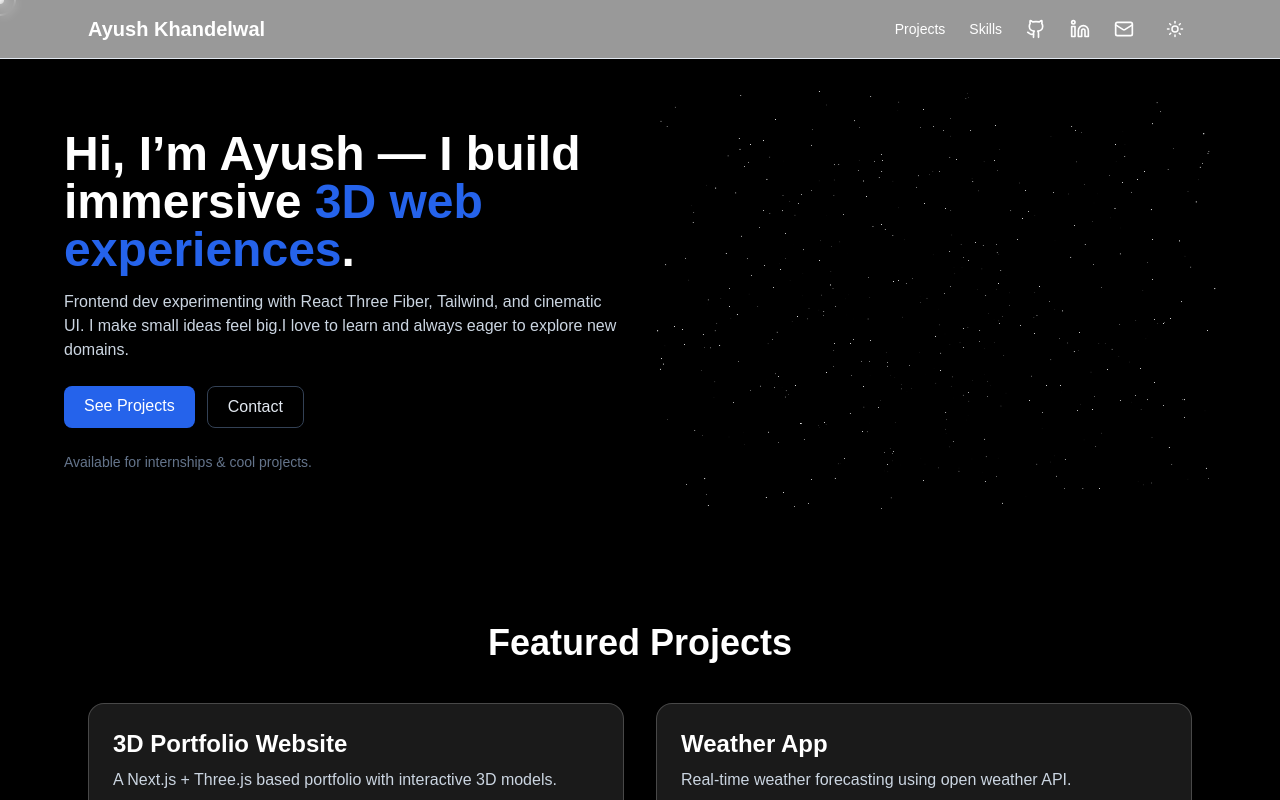
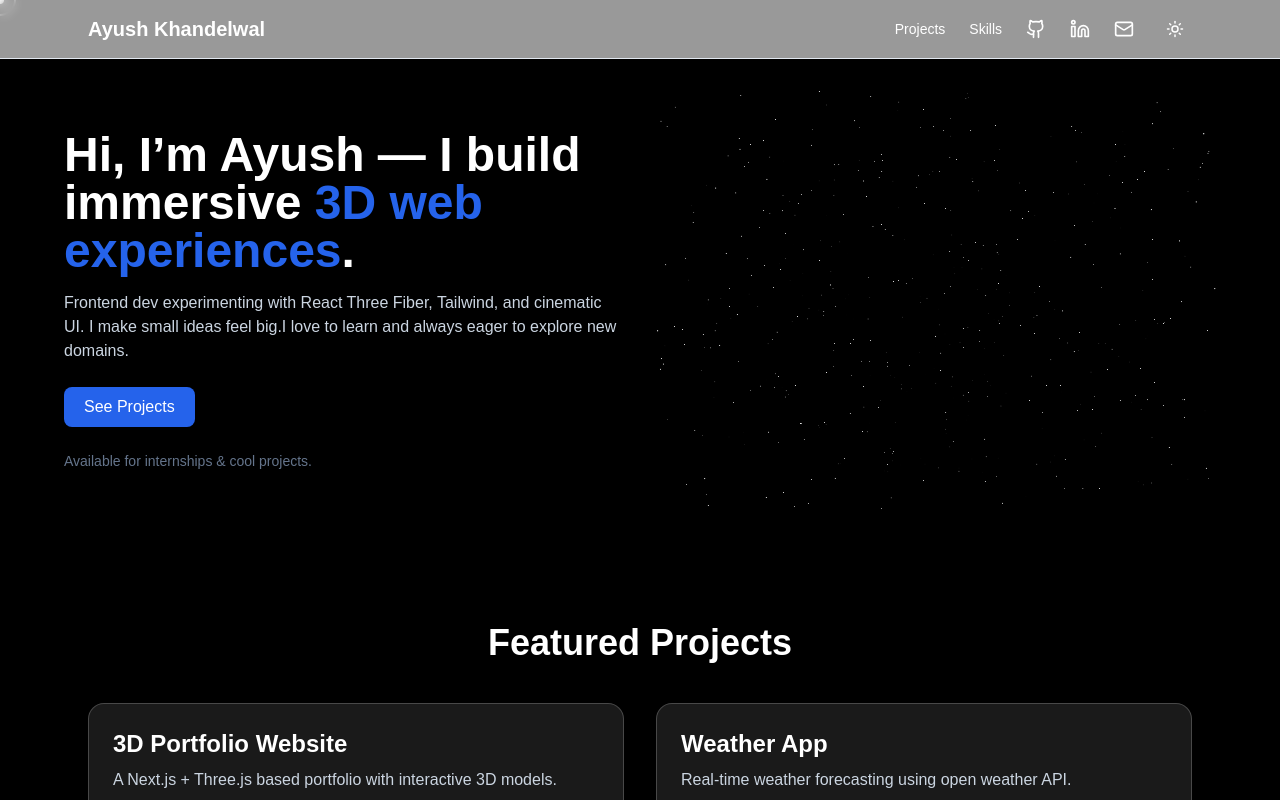
Before and after one commit to AyushKhandelwal2006/3d-portfolio, a Next.js app: page / in a window 1280 px wide. Shown: the top 800 px of the page. Built offline with nearby package versions, Linux system fonts and the light colour scheme.

Commit message:
removed the contact button

```diff
--- a/components/Hero.js
+++ b/components/Hero.js
@@ -1,4 +1,3 @@
-// components/Hero.js
 import { motion } from 'framer-motion'
 import ThreeScene from './ThreeScene'
 
@@ -16,8 +15,9 @@ export default function Hero() {
           </motion.p>
 
           <motion.div initial={{ opacity: 0 }} animate={{ opacity: 1 }} transition={{ delay: 1 }} className="mt-6 flex gap-3">
-            <a href="#projects" className="px-5 py-2 rounded-lg bg-primary text-white font-medium shadow hover:brightness-105 transition">See Projects</a>
-            <a href="#contact" className="px-5 py-2 rounded-lg border border-slate-700 text-slate-200">Contact</a>
+            <a href="#projects" className="px-5 py-2 rounded-lg bg-primary text-white font-medium shadow hover:brightness-105 transition">See Projects
+
+            </a>
           </motion.div>
 
           <div className="mt-6 text-sm text-slate-500">Available for internships & cool projects.</div>
```
